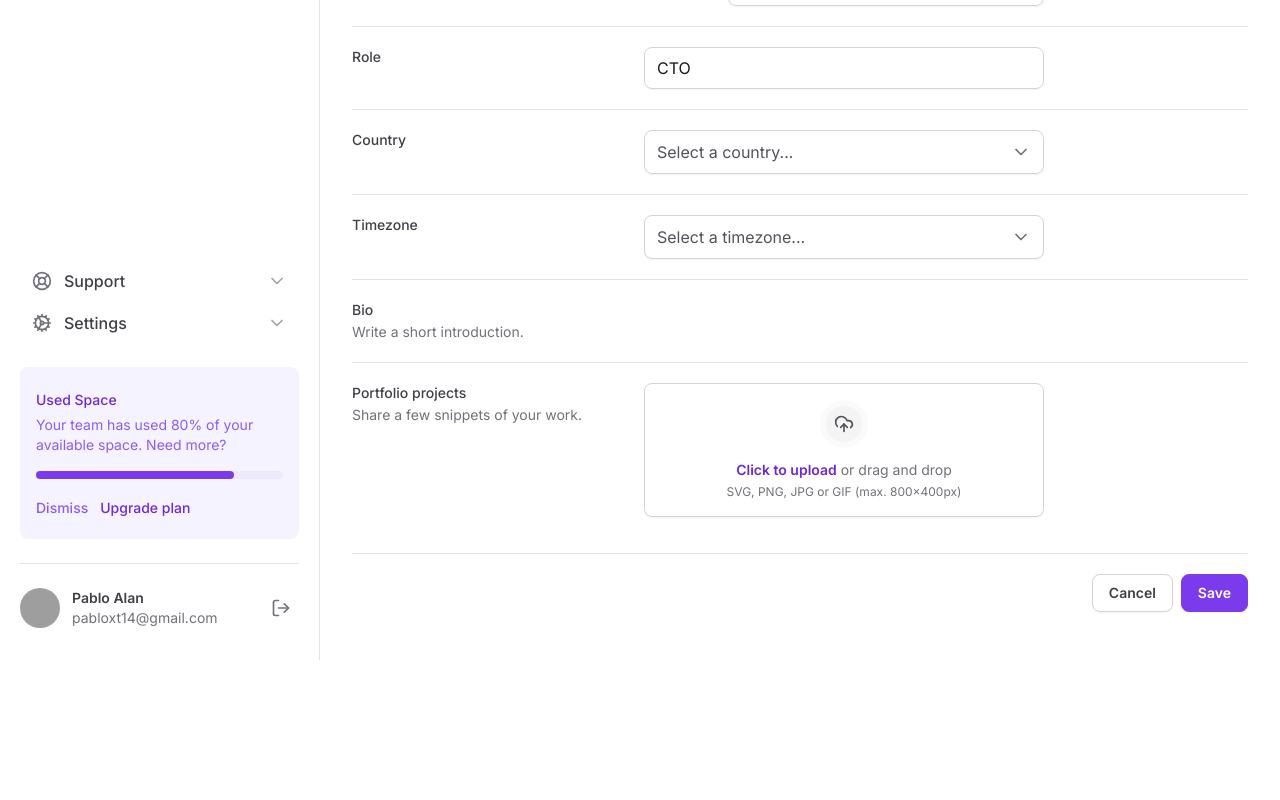
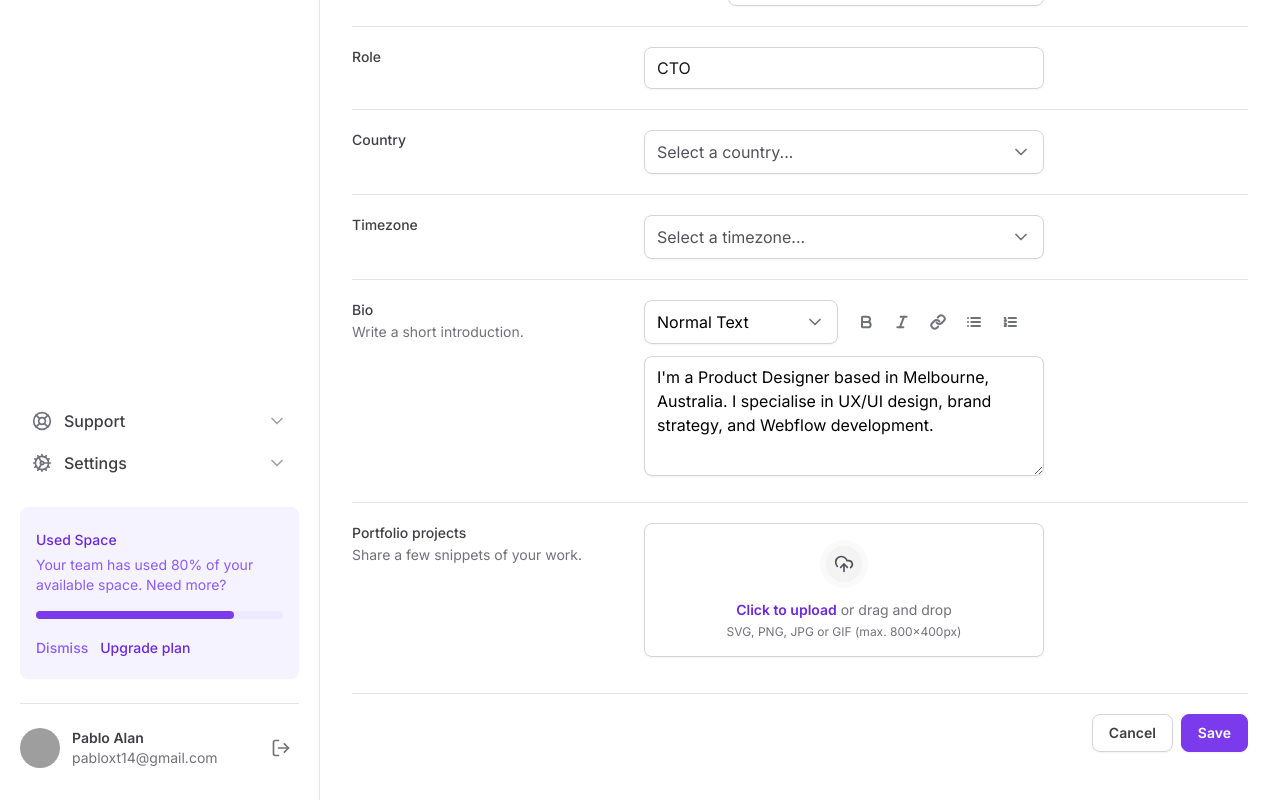
Before and after one commit to PabloXT14/ignite-tailwind, a Next.js app: page / in a window 1280 px wide. Shown: the part 544-1344 px from the top of the page. Before the commit the page ends 1204 px from the top, so only its background shows below. Built offline with nearby package versions, Linux system fonts and the light colour scheme; grey boxes are pictures that could not be loaded.

Commit message:
feat: create biography input

```diff
--- a/src/app/page.tsx
+++ b/src/app/page.tsx
@@ -1,9 +1,17 @@
 import { SettingsTabs } from '@/components/settings-tabs'
 import * as Input from '@/components/input'
-import { LuMail } from 'react-icons/lu'
+import {
+  LuBold,
+  LuItalic,
+  LuLink,
+  LuList,
+  LuListOrdered,
+  LuMail,
+} from 'react-icons/lu'
 import * as FileInput from '@/components/form/file-input'
 import { Select } from '@/components/form/select'
 import { SelectItem } from '@/components/form/select/select-item'
+import { Textarea } from '@/components/form/textarea'
 
 export default function Home() {
   return (
@@ -143,7 +151,68 @@
                 Write a short introduction.
               </span>
             </label>
-            <div />
+            <div className="space-y-3">
+              {/* Header */}
+              <div className="grid grid-cols-2 gap-3">
+                <Select placeholder="" defaultValue="normal">
+                  <SelectItem
+                    value="normal"
+                    text="Normal Text"
+                    defaultChecked
+                  />
+                  <SelectItem value="md" text="Markdown" />
+                </Select>
+
+                <div className="flex items-center gap-1">
+                  <button
+                    type="button"
+                    className="rounded-md p-2 hover:bg-zinc-50"
+                  >
+                    <LuBold className="size-4 text-zinc-500" strokeWidth={3} />
+                  </button>
+
+                  <button
+                    type="button"
+                    className="rounded-md p-2 hover:bg-zinc-50"
+                  >
+                    <LuItalic
+                      className="size-4 text-zinc-500"
+                      strokeWidth={3}
+                    />
+                  </button>
+
+                  <button
+                    type="button"
+                    className="rounded-md p-2 hover:bg-zinc-50"
+                  >
+                    <LuLink className="size-4 text-zinc-500" strokeWidth={3} />
+                  </button>
+
+                  <button
+                    type="button"
+                    className="rounded-md p-2 hover:bg-zinc-50"
+                  >
+                    <LuList className="size-4 text-zinc-500" strokeWidth={3} />
+                  </button>
+
+                  <button
+                    type="button"
+                    className="rounded-md p-2 hover:bg-zinc-50"
+                  >
+                    <LuListOrdered
+                      className="size-4 text-zinc-500"
+                      strokeWidth={3}
+                    />
+                  </button>
+                </div>
+              </div>
+
+              {/* Content */}
+              <Textarea
+                id="bio"
+                defaultValue="I'm a Product Designer based in Melbourne, Australia. I specialise in UX/UI design, brand strategy, and Webflow development."
+              />
+            </div>
           </div>
 
           <div className="grid grid-cols-form gap-3 pt-5">
--- a/src/components/form/select/index.tsx
+++ b/src/components/form/select/index.tsx
@@ -4,14 +4,14 @@
 import { ReactNode } from 'react'
 import { LuChevronDown } from 'react-icons/lu'
 
-type SelectProps = {
+type SelectProps = SelectPrimitive.SelectProps & {
   children: ReactNode
   placeholder: string
 }
 
-export const Select = ({ children, placeholder }: SelectProps) => {
+export const Select = ({ children, placeholder, ...props }: SelectProps) => {
   return (
-    <SelectPrimitive.Root>
+    <SelectPrimitive.Root {...props}>
       <SelectPrimitive.Trigger className="flex h-11 w-full items-center justify-between gap-2 rounded-lg border border-zinc-300 px-3 py-2 shadow-sm data-[placeholder]:text-zinc-600">
         <SelectPrimitive.Value
           placeholder={placeholder}
@@ -27,7 +27,7 @@
           side="bottom"
           position="popper"
           sideOffset={8}
-          className="z-10 w-[--radix-select-trigger-width] overflow-hidden rounded-lg border border-zinc-200 bg-white"
+          className="z-10 w-[--radix-select-trigger-width] overflow-hidden rounded-lg border border-zinc-200 bg-white shadow-sm"
         >
           <SelectPrimitive.Viewport>{children}</SelectPrimitive.Viewport>
         </SelectPrimitive.Content>
--- /dev/null
+++ b/src/components/form/textarea.tsx
@@ -0,0 +1,12 @@
+import { ComponentProps } from 'react'
+
+type TextareaProps = ComponentProps<'textarea'>
+
+export const Textarea = (props: TextareaProps) => {
+  return (
+    <textarea
+      className="min-h-[120px] w-full resize-y rounded-lg border border-zinc-300 px-3 py-2 shadow-sm"
+      {...props}
+    />
+  )
+}
```
